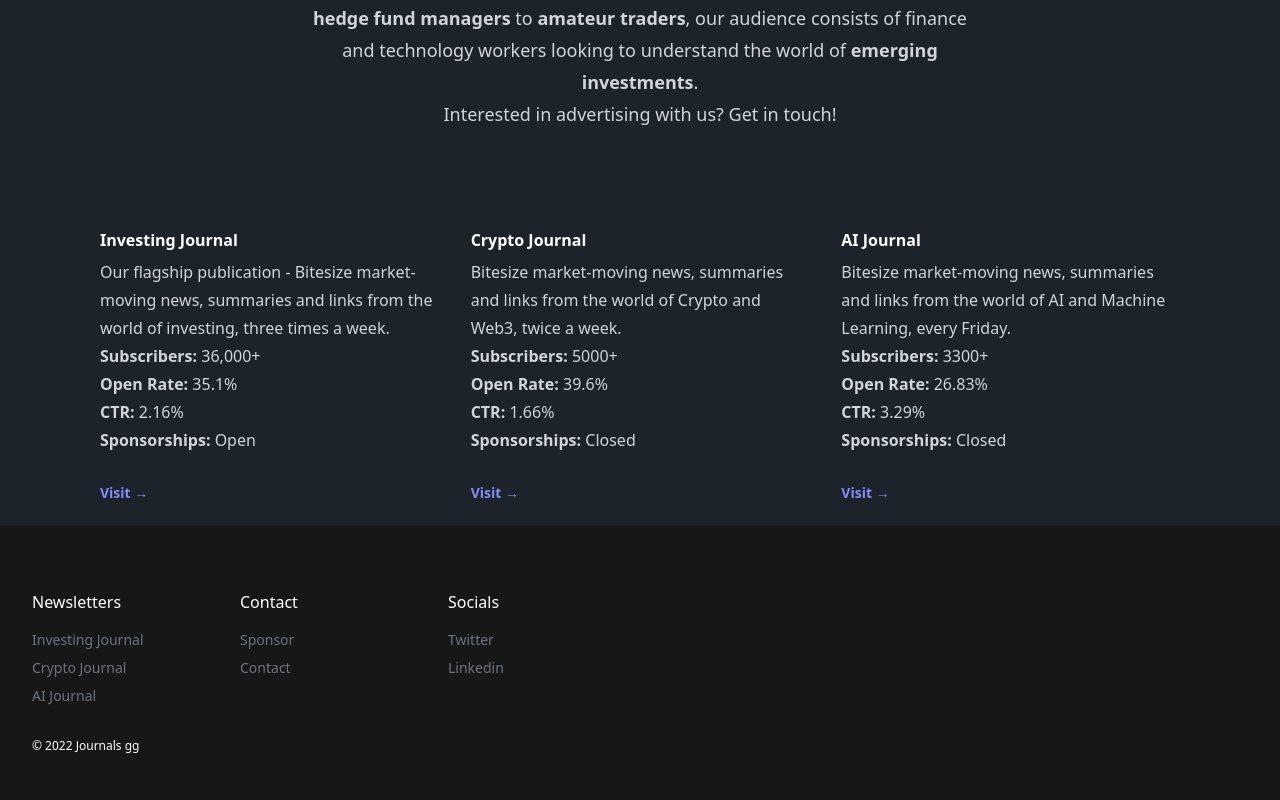
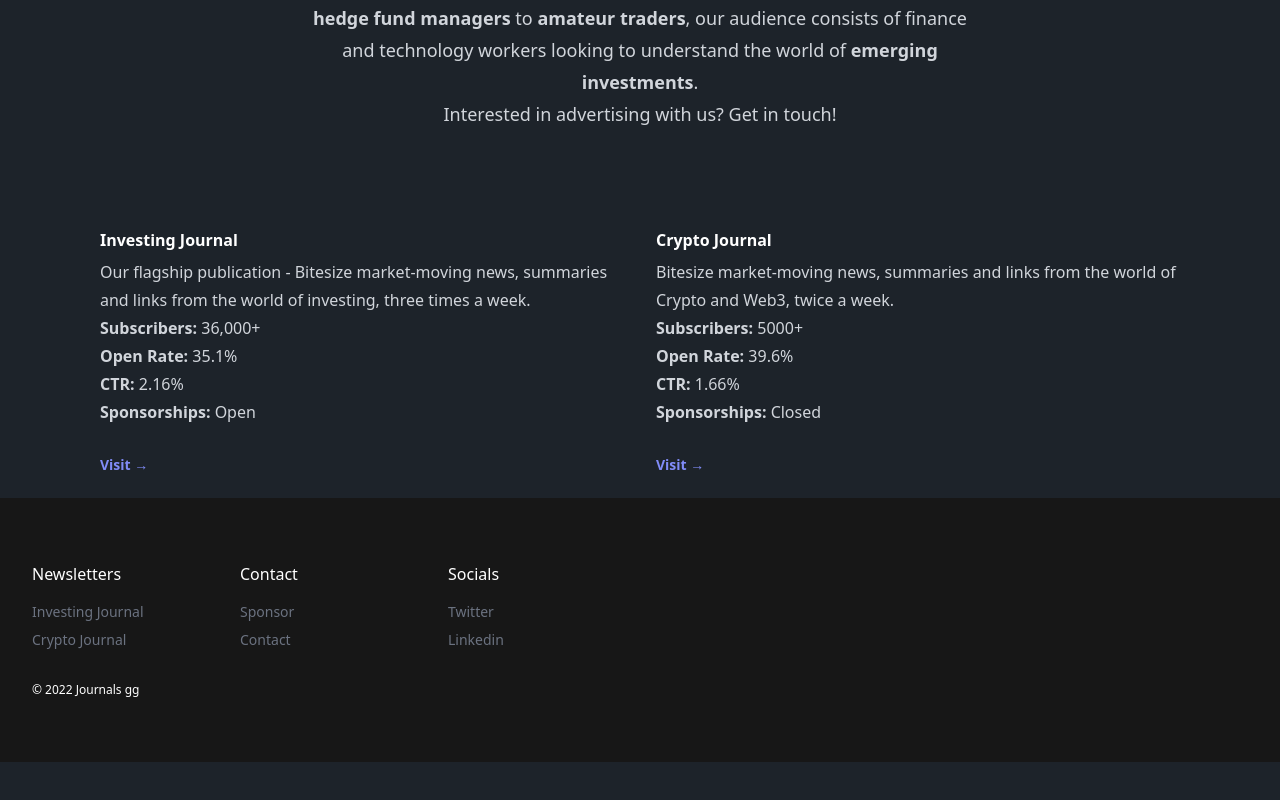
Before and after one commit to edwardfgt/journals-full-stack, a React (Create React App) app: page /newsletters in a window 1280 px wide. Shown: the part 298-1098 px from the top of the page. After the commit the page ends 1060 px from the top, so only its background shows below. Built offline with nearby package versions, Linux system fonts and the light colour scheme; no server answers; what aws-amplify would draw is missing.

Commit message:
Update newsletter page and footer to remove acquired newsletter

```diff
--- a/src/components/footer/footer.js
+++ b/src/components/footer/footer.js
@@ -22,10 +22,6 @@
                 >
                   {" "}
                   Crypto Journal{" "}
-                </a>
-                <a className="hover:opacity-75" href="https://ai.journals.gg/">
-                  {" "}
-                  AI Journal{" "}
                 </a>
               </nav>
             </div>
--- a/src/components/newsletters/newsletters.js
+++ b/src/components/newsletters/newsletters.js
@@ -20,16 +20,6 @@
     ctr: "1.66%",
     sponsorships: "Closed",
     href: "https://crypto.journals.gg/",
-  },
-  {
-    name: "AI Journal",
-    description:
-      "Bitesize market-moving news, summaries and links from the world of AI and Machine Learning, every Friday.",
-    subscribers: "3300+",
-    openRate: "26.83%",
-    ctr: "3.29%",
-    sponsorships: "Closed",
-    href: "https://ai.journals.gg/",
   },
 ];
 
@@ -57,7 +47,7 @@
           </div>
 
           <div className="mx-auto mt-16 max-w-2xl sm:mt-20 lg:mt-24 lg:max-w-none">
-            <dl className="grid max-w-xl grid-cols-1 gap-x-8 gap-y-16 lg:max-w-none lg:grid-cols-3">
+            <dl className="grid max-w-xl grid-cols-1 gap-x-8 gap-y-16 lg:max-w-none lg:grid-cols-2">
               {NewsletterStats.map((newsletter) => (
                 <div key={newsletter.name} className="flex flex-col">
                   <dt className="text-base font-semibold leading-7 text-white">
```
